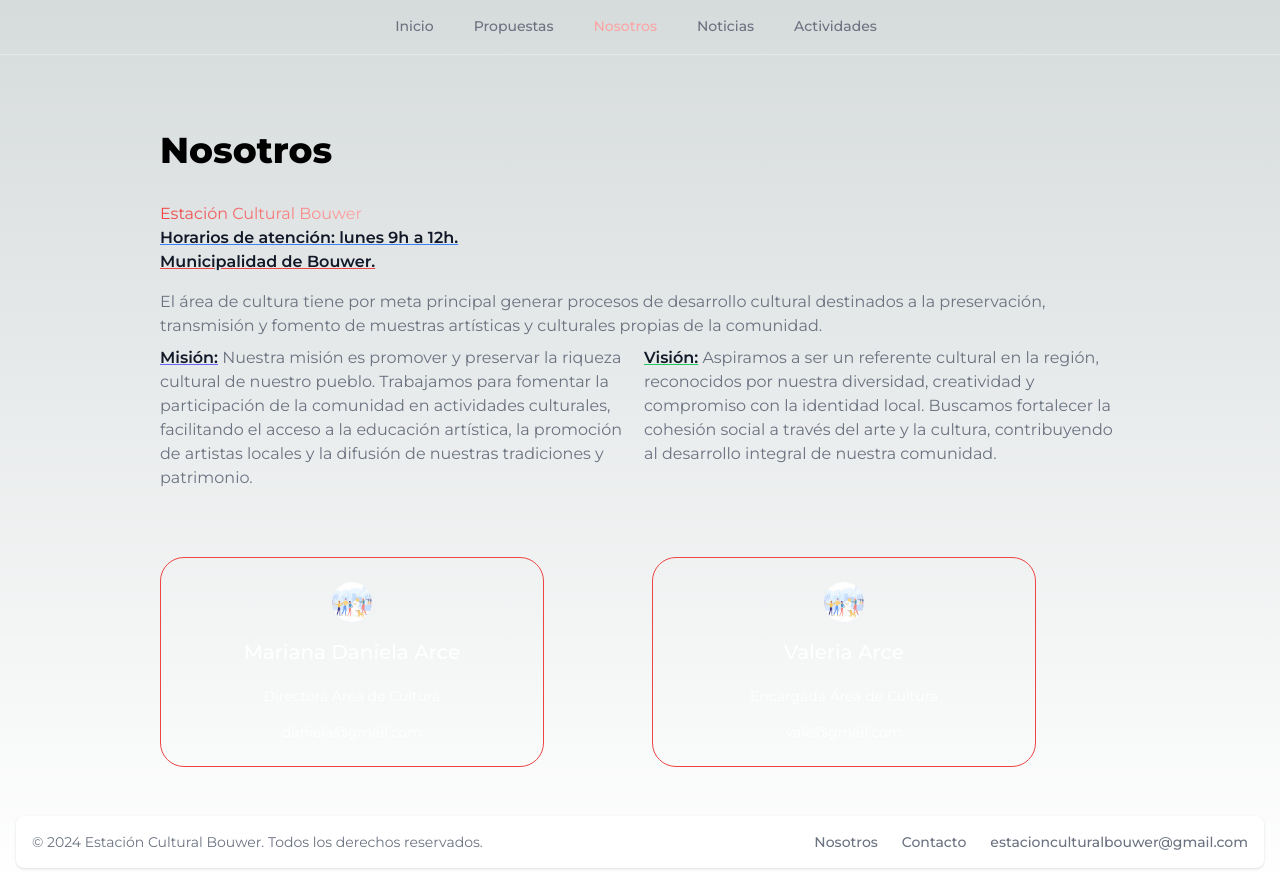
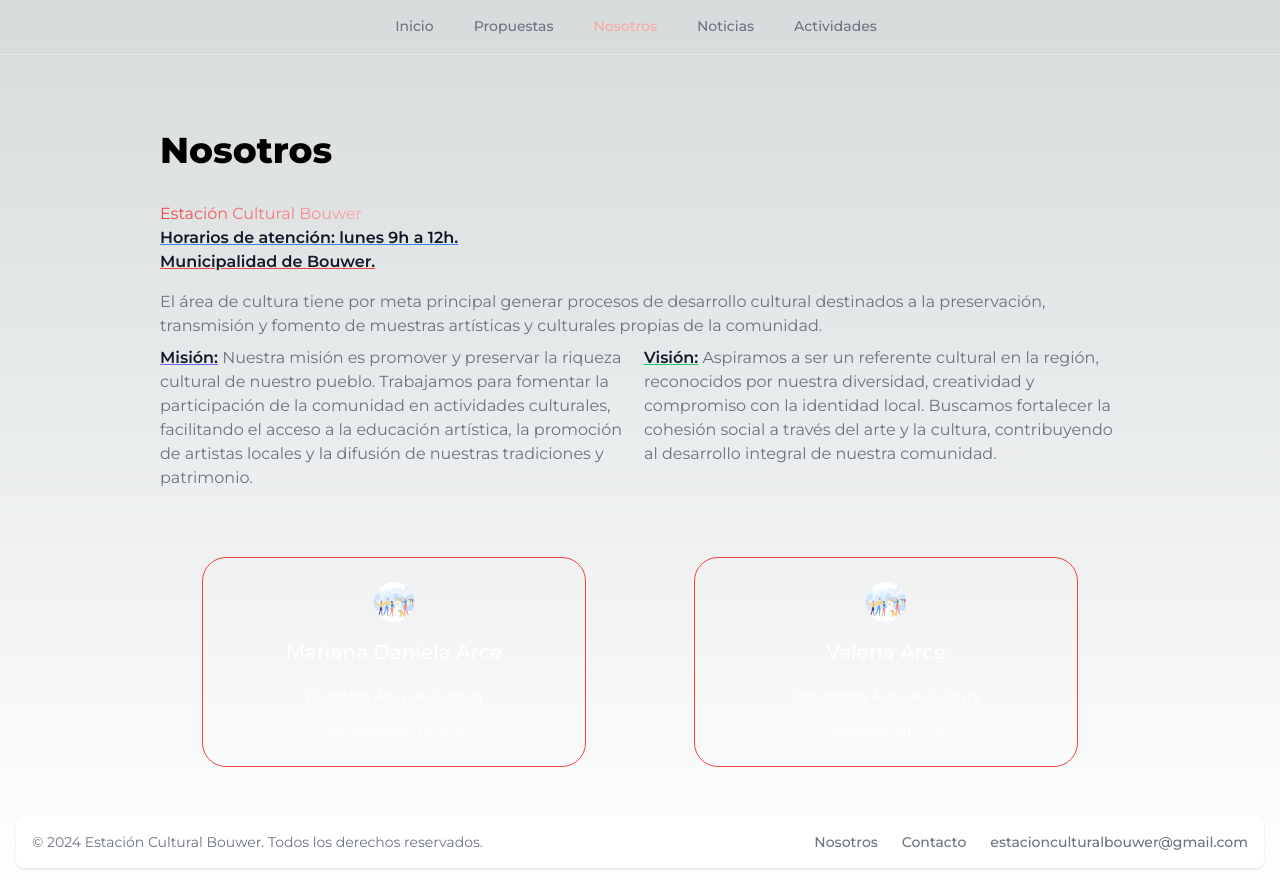
Before and after one commit to joaquincapdevila/estacion-bouwer-cultura, a Next.js app: page /nosotros in a window 1280 px wide. Built offline with nearby package versions, Linux system fonts and the light colour scheme.

Commit message:
Centrado de cardStuff

```diff
--- a/src/app/nosotros/page.jsx
+++ b/src/app/nosotros/page.jsx
@@ -54,7 +54,7 @@ export default function Nosotros() {
           </div>
         </div>
       </section>
-      <section className="py-16 px-4 sm:p-6 md:px-8 m-auto w-full">
+      <section className="py-16 px-4 sm:p-6 md:px-8 m-auto w-full flex">
         <CardStuff />
       </section>
     </main>
--- a/src/app/ui/card.jsx
+++ b/src/app/ui/card.jsx
@@ -3,11 +3,11 @@ import { stuff } from "../lib/placeholder-data";
 
 export function CardStuff() {
   return (
-    <ul className="grid grid-cols-1 md:grid-cols-2 gap-6">
+    <ul className="grid grid-cols-1 sm:grid-cols-2 gap-6 m-auto w-full">
       {stuff.map((data) => (
         <li
           key={data.name}
-          className="w-full max-w-sm p-6 col-span-1 gap-3 border hover:border-red-950 hover:scale-95 hover:cursor-pointer transition-all rounded-3xl border-red-500  text-white">
+          className="w-full m-auto max-w-sm p-6 col-span-1 gap-3 border hover:border-red-950 hover:scale-95 hover:cursor-pointer transition-all rounded-3xl border-red-500  text-white">
           <div className="flex flex-col items-center gap-4 pb-4">
             <Image
               className="w-10 h-10 rounded-full object-cover"
```
